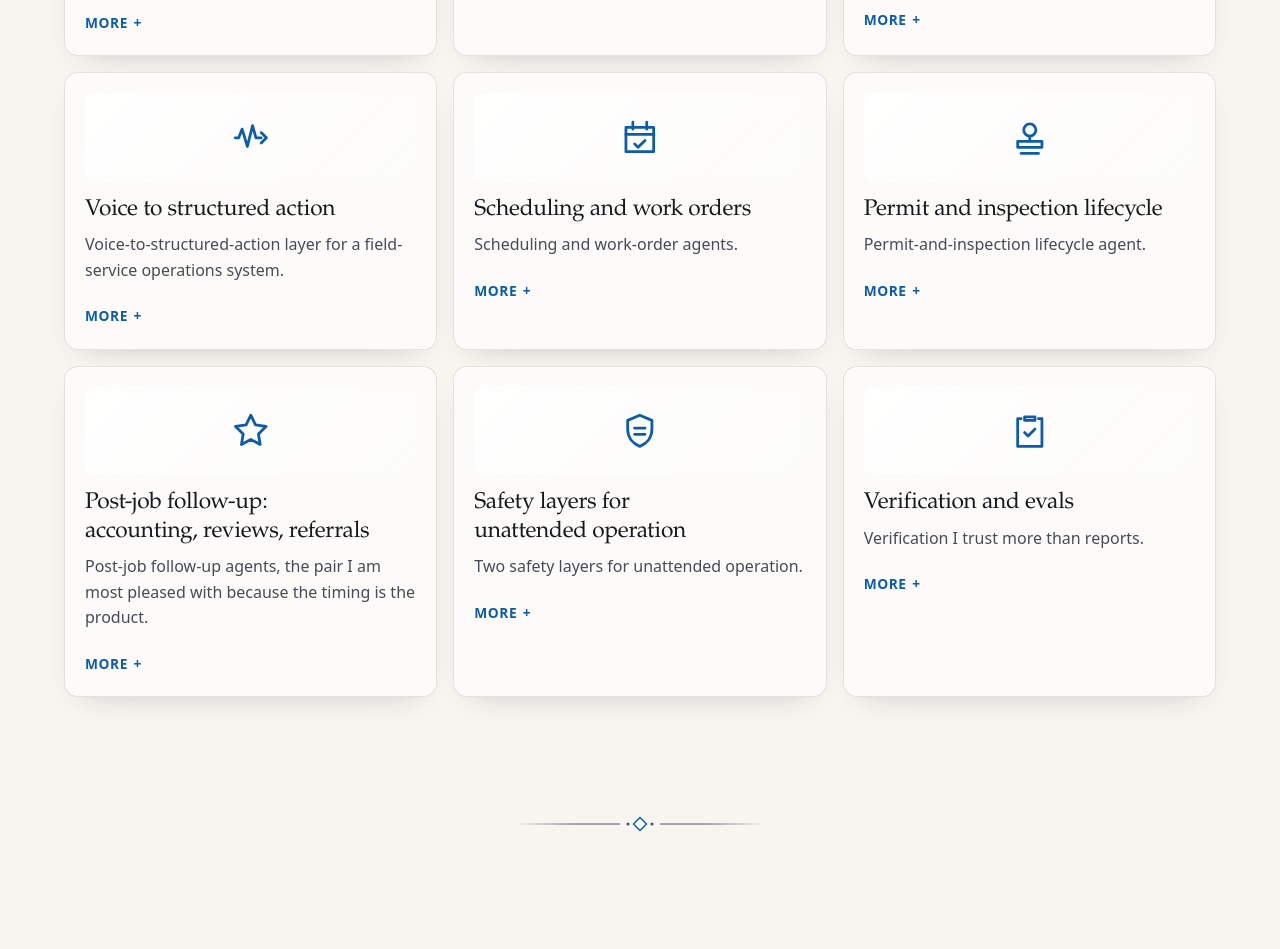
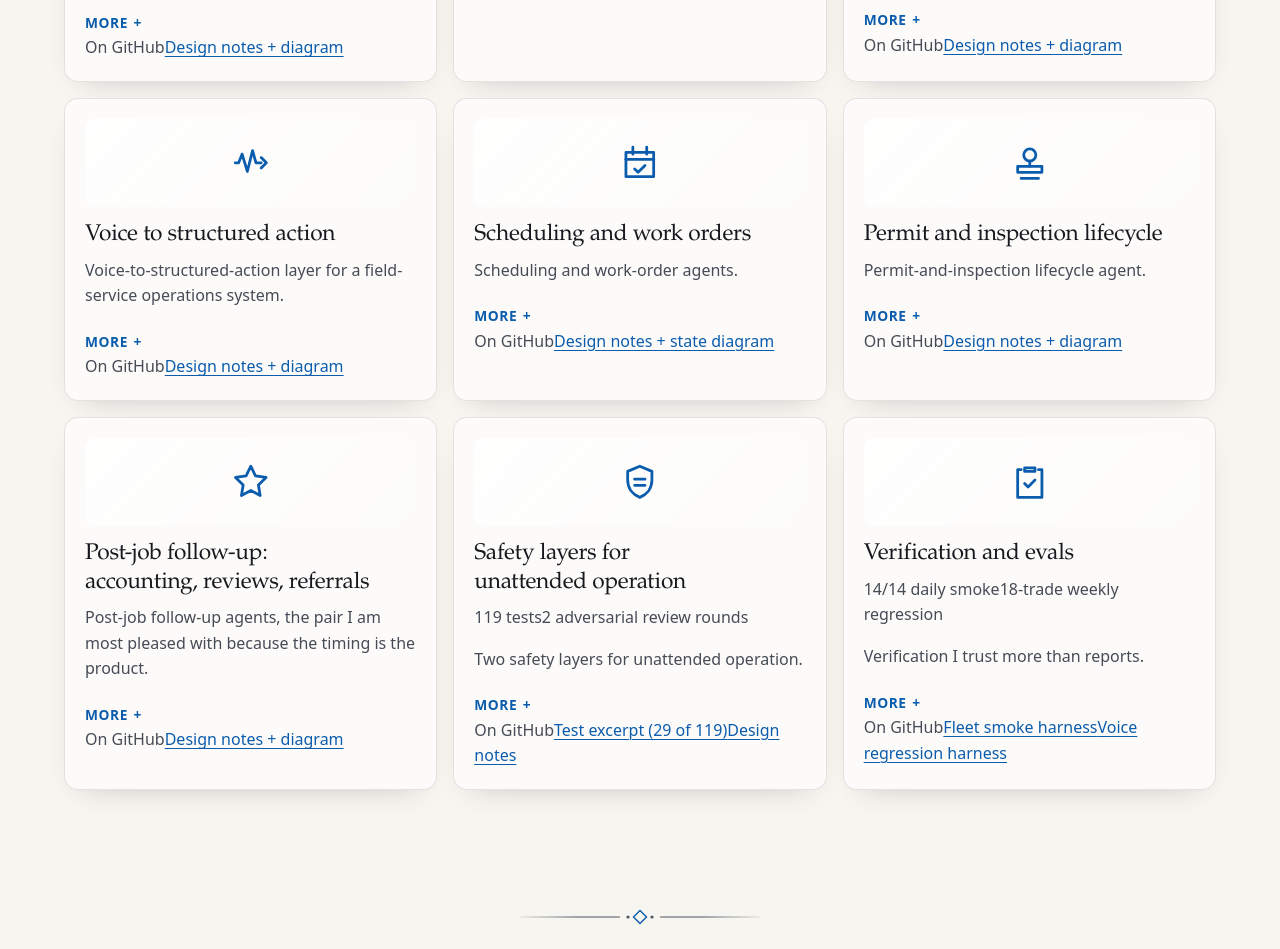
Before and after one commit to raj-123git/second-brain-site, an Astro site in the folder site/: page / in a window 1280 px wide. Shown: the part 3494-4443 px from the top of the page. Built offline with nearby package versions, Linux system fonts and the light colour scheme; Astro itself is replaced by a stand-in of ours.

Commit message:
label: On GitHub

```diff
--- a/site/src/data/sections.json
+++ b/site/src/data/sections.json
@@ -74,8 +74,8 @@
         52
       ],
       "approved": true,
-      "queue_row": 30,
-      "content": "<p>Projects I built to learn and to demonstrate what I can do, mostly in the problem space I know best: field-service operations. Every one was built through directed AI-assisted implementation: I defined the problem, the workflow, the gates and the acceptance criteria, directed the implementation, and verified the result against the running system. Descriptions say what runs today and what is only designed; nothing here is a product or a business.</p> <p class=\"muted\">Each card links to its proof: design notes, diagrams and the real verification harnesses on GitHub, with product code kept private.</p>",
+      "queue_row": 32,
+      "content": "<p>Projects I built to learn and to demonstrate what I can do, mostly in the problem space I know best: field-service operations. Every one was built through directed AI-assisted implementation: I defined the problem, the workflow, the gates and the acceptance criteria, directed the implementation, and verified the result against the running system. Descriptions say what runs today and what is only designed; nothing here is a product or a business.</p> <p class=\"muted\">Each card links to GitHub: design notes, diagrams and the real verification harnesses, with product code kept private.</p>",
       "artifacts": [
         {
           "id": "sales-tool",
--- a/site/src/pages/index.astro
+++ b/site/src/pages/index.astro
@@ -13,8 +13,9 @@ import Monogram from "../components/Monogram.astro";
 import Ask from "../components/Ask.astro";
 import data from "../data/sections.json";
 
-type Artifact = { id: string; title: string; ledger_rows?: number[]; approved: boolean; content: string };
-type Slot = { id: string; eyebrow: string; title: string; ledger_rows?: number[]; approved: boolean; queue_row?: number | null; content: string; artifacts?: Artifact[] };
+type Artifact = { id: string; title: string; ledger_rows?: number[]; approved: boolean; content: string; links?: [string, string][]; badges?: string[] };
+type Slot = { id: string; eyebrow: string; title: string; ledger_rows?: number[]; approved: boolean; queue_row?: number | null; content: string; artifacts?: Artifact[]; links?: [string, string][] };
+const GITHUB = (data as { github?: string }).github ?? "";
 const sections = data.sections as Slot[];
 const hero = sections.find(s => s.id === "hero")!;
 const rest = sections.filter(s => s.id !== "hero" && s.id !== "ask");
@@ -108,6 +109,7 @@ const view = rest.map((s, i) => ({
           {ready
             ? (NOFOLD.has(s.id) ? <Fragment set:html={s.content} /> : <><Fragment set:html={teaser(s.content).lead} />{teaser(s.content).rest && <details class="more"><summary>More</summary><Fragment set:html={teaser(s.content).rest} /></details>}</>)
             : <p class:list={["placeholder", { internal }]} data-slot={s.id}>{internal ? `${s.id} — awaiting review · ledger rows ${rows(s.ledger_rows)}` : "Coming soon."}</p>}
+          {ready && s.links?.length && GITHUB && <p class="proof"><span class="proof-label">On GitHub</span>{s.links.map(([label, href]) => <a href={href} target="_blank" rel="noopener">{label}</a>)}</p>}
         </div>
         {cards.length > 0 && (
           <div class="grid">
@@ -116,9 +118,11 @@ const view = rest.map((s, i) => ({
                 <div class="card-art"><Icon name={ART_ICON[a.id] ?? "artifact"} /></div>
                 <div>
                   <h3>{a.title}</h3>
+                  {a.approved && a.badges?.length && <p class="badges">{a.badges.map(b => <span>{b}</span>)}</p>}
                   {a.approved && a.content
                     ? <><Fragment set:html={teaser(a.content).lead} />{teaser(a.content).rest && <details class="more"><summary>More</summary><Fragment set:html={teaser(a.content).rest} /></details>}</>
                     : <p class:list={["placeholder", { internal }]} data-slot={`artifact-${a.id}`}>awaiting review · rows {rows(a.ledger_rows)}</p>}
+                  {a.approved && a.links?.length && GITHUB && <p class="proof"><span class="proof-label">On GitHub</span>{a.links.map(([label, href]) => <a href={href} target="_blank" rel="noopener">{label}</a>)}</p>}
                 </div>
               </article>
             ))}
@@ -128,6 +132,7 @@ const view = rest.map((s, i) => ({
           <>
             <div class="contact-actions">
               <a class="btn btn-primary btn-lg" href={`mailto:${EMAIL}`}><Icon name="email" />Email</a>
+              {GITHUB && <a class="btn btn-ghost btn-lg" href={GITHUB} target="_blank" rel="noopener"><Icon name="github" />GitHub</a>}
               <a class="btn btn-ghost btn-lg" href={RESUME} type="application/pdf" target="_blank" rel="noopener"><Icon name="resume" />PDF Résumé<span class="sr-only"> (opens in a new tab)</span></a>
             </div>
             <p class="contact-email"><a href={`mailto:${EMAIL}`}>{EMAIL}</a></p>
```
Also changed, not shown: site/functions/_lib/knowledge.js.
